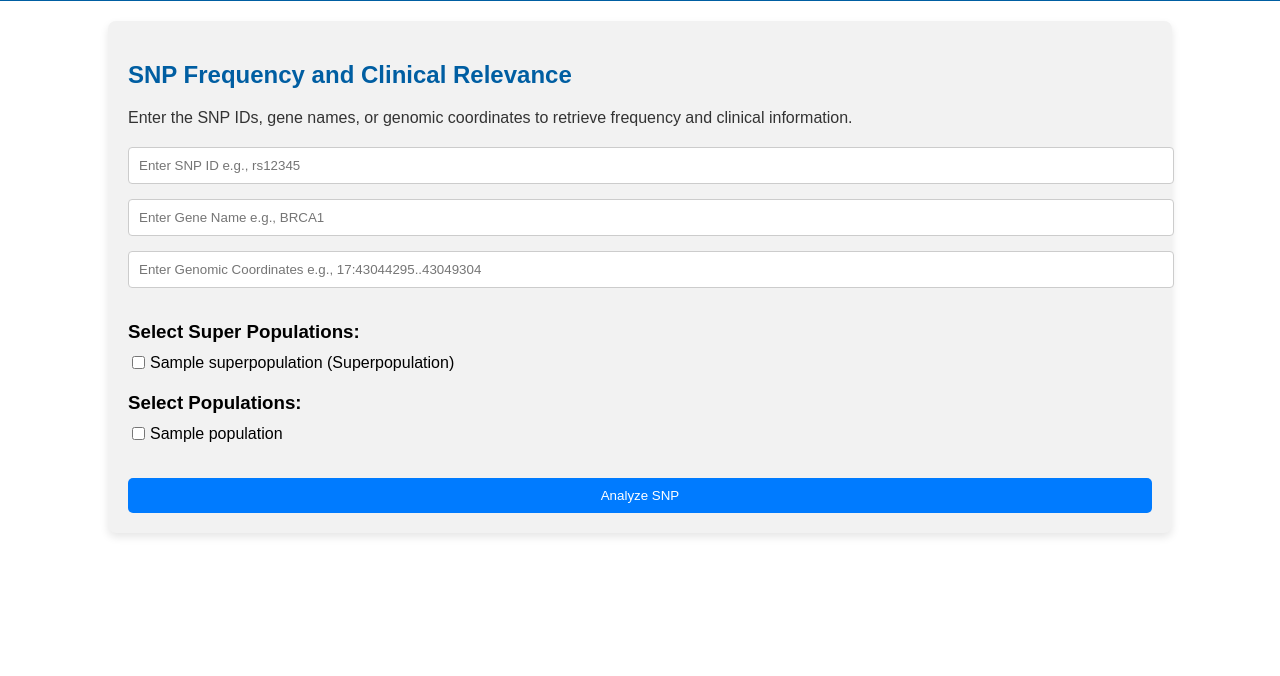
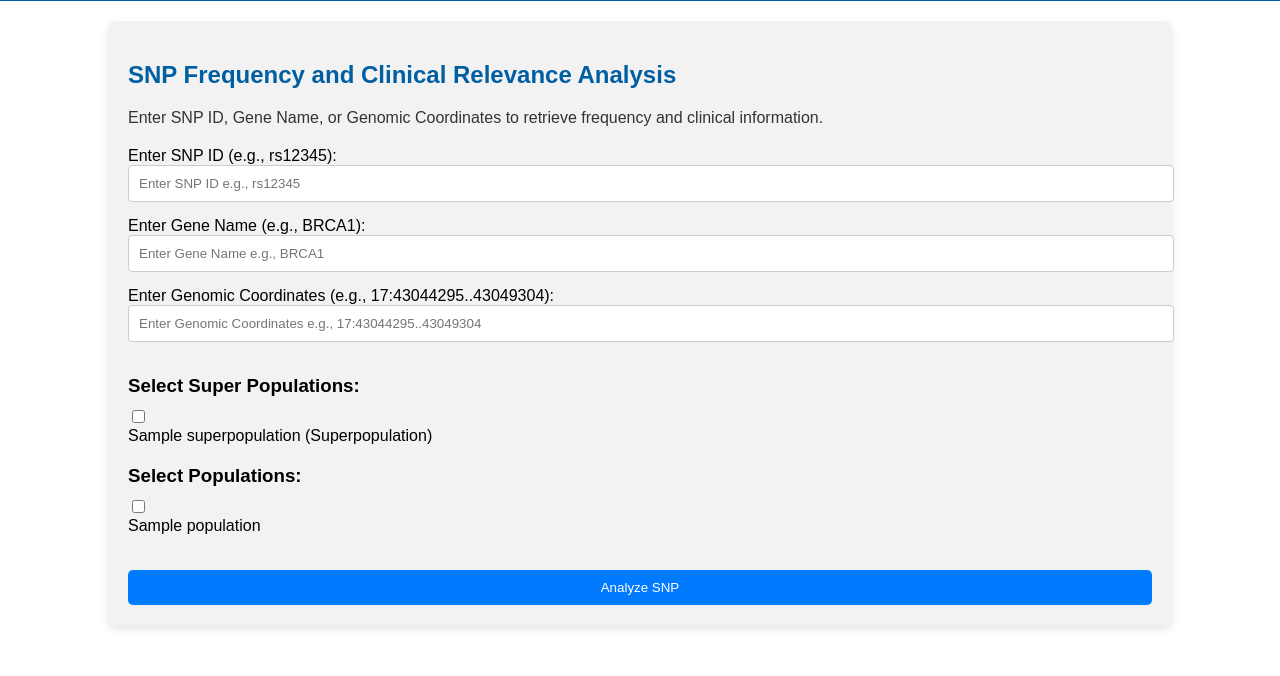
Before and after one commit to Djinho/Population-Genetics-Web-Tool, a Flask app: template app/templates/snp_analysis_form.html in a window 1280 px wide. Shown: the part 124-800 px from the top of the page. Run offline with Flask 3, Linux system fonts and the light colour scheme; the template is opened without the code that fills it: most values are stand-ins (such as "Sample title", 1, 10 or a date in 2020); data that the repository does not hold is empty.

Commit message:
adding better structure to the after you click analyse on the snp page

```diff
--- a/app/templates/snp_analysis_form.html
+++ b/app/templates/snp_analysis_form.html
@@ -2,22 +2,36 @@
 
 {% block content %}
 <div class="snp-analysis-container">
-    <h2>SNP Frequency and Clinical Relevance</h2>
-    <p>Enter the SNP IDs, gene names, or genomic coordinates to retrieve frequency and clinical information.</p>
+    <h2>SNP Frequency and Clinical Relevance Analysis</h2>
+    <p>Enter SNP ID, Gene Name, or Genomic Coordinates to retrieve frequency and clinical information.</p>
 
     <form action="{{ url_for('snp_analysis_results') }}" method="post">
-        <input type="text" name="snp_id" placeholder="Enter SNP ID e.g., rs12345" required>
-        <input type="text" name="gene_name" placeholder="Enter Gene Name e.g., BRCA1">
-        <input type="text" name="genomic_coordinates" placeholder="Enter Genomic Coordinates e.g., 17:43044295..43049304">
+        <div class="form-group">
+            <label for="snp_id">Enter SNP ID (e.g., rs12345):</label>
+            <input type="text" id="snp_id" name="snp_id" class="form-control" placeholder="Enter SNP ID e.g., rs12345">
+        </div>
+
+        <div class="form-group">
+            <label for="gene_name">Enter Gene Name (e.g., BRCA1):</label>
+            <input type="text" id="gene_name" name="gene_name" class="form-control" placeholder="Enter Gene Name e.g., BRCA1">
+        </div>
+
+        <div class="form-group">
+            <label for="genomic_coordinates">Enter Genomic Coordinates (e.g., 17:43044295..43049304):</label>
+            <input type="text" id="genomic_coordinates" name="genomic_coordinates" class="form-control" placeholder="Enter Genomic Coordinates e.g., 17:43044295..43049304">
+        </div>
 
         <div class="population-selection">
             <h3>Select Super Populations:</h3>
             <div class="checkbox-group">
                 <!-- Repeat for each superpopulation -->
                 {% for superpopulation in superpopulations %}
-                <label>
-                    <input type="checkbox" name="superpopulations" value="{{ superpopulation['PopulationID'] }}"> {{ superpopulation['PopulationName'] }} (Superpopulation)
-                </label>
+                <div class="form-check">
+                    <input class="form-check-input" type="checkbox" name="superpopulations" value="{{ superpopulation['PopulationID'] }}" id="superpop{{ superpopulation['PopulationID'] }}">
+                    <label class="form-check-label" for="superpop{{ superpopulation['PopulationID'] }}">
+                        {{ superpopulation['PopulationName'] }} (Superpopulation)
+                    </label>
+                </div>
                 {% endfor %}
             </div>
 
@@ -25,9 +39,12 @@
             <div class="checkbox-group">
                 <!-- Repeat for each population -->
                 {% for population in populations %}
-                <label>
-                    <input type="checkbox" name="populations" value="{{ population['PopulationID'] }}"> {{ population['PopulationName'] }}
-                </label>
+                <div class="form-check">
+                    <input class="form-check-input" type="checkbox" name="populations" value="{{ population['PopulationID'] }}" id="pop{{ population['PopulationID'] }}">
+                    <label class="form-check-label" for="pop{{ population['PopulationID'] }}">
+                        {{ population['PopulationName'] }}
+                    </label>
+                </div>
                 {% endfor %}
             </div>
         </div>
```
Also changed, not shown: app/templates/snp_results.html (+23 -21 lines).
